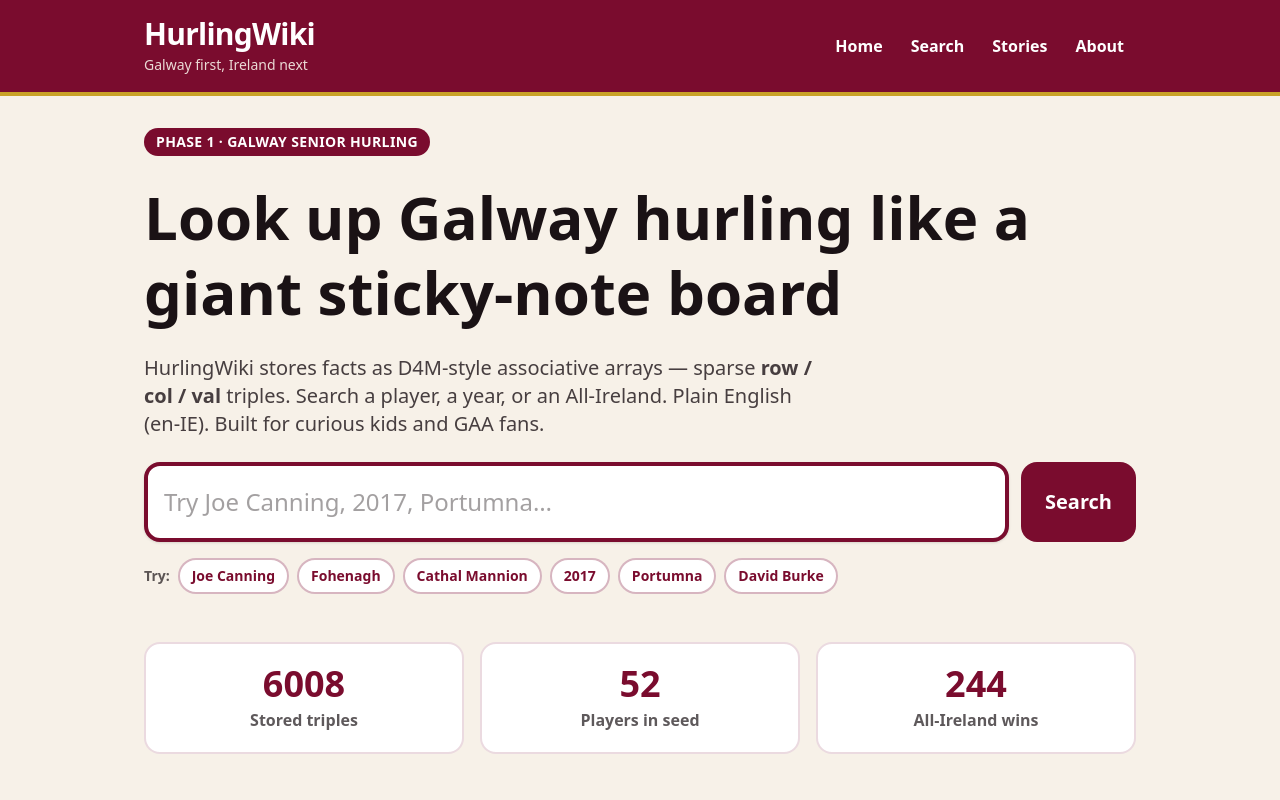
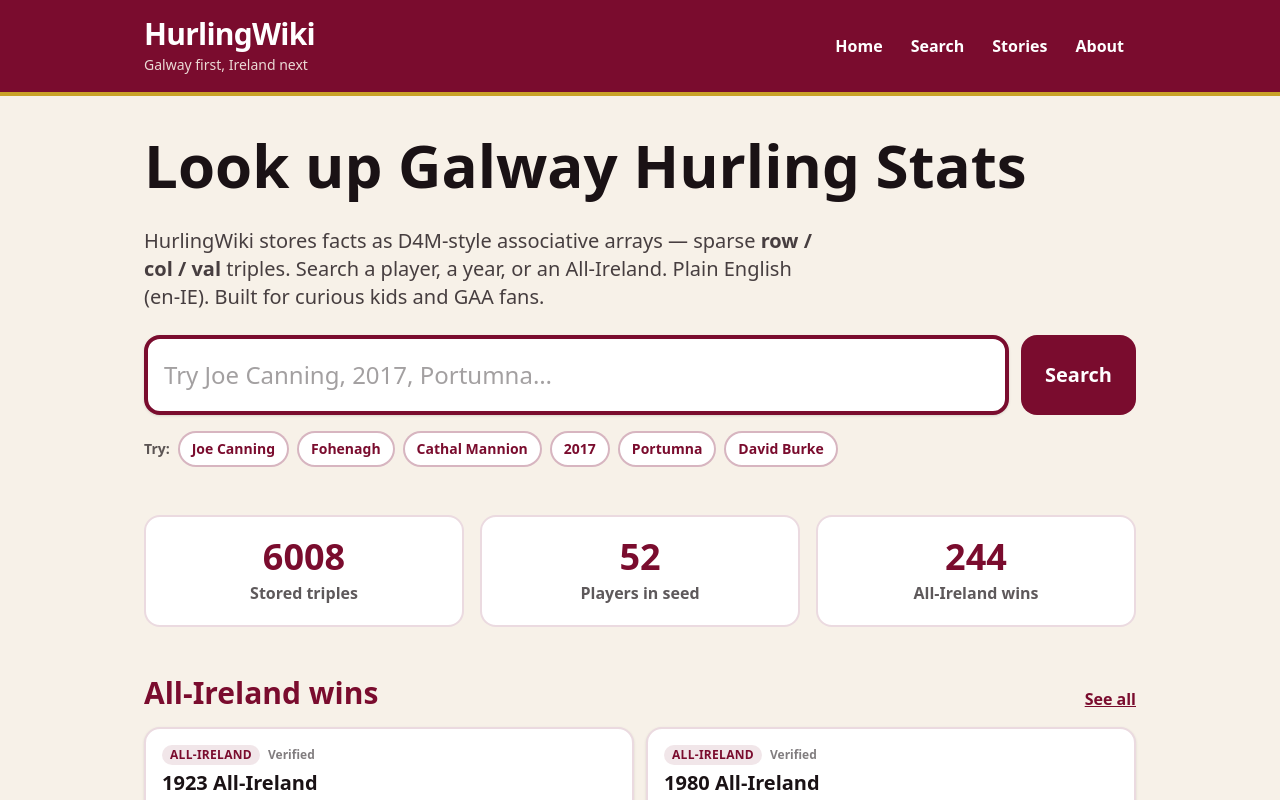
Before and after one commit to Sliothar1/GrokD4M, a Next.js app: page / in a window 1280 px wide. Shown: the top 800 px of the page. Built offline with nearby package versions, Linux system fonts and the light colour scheme.

Commit message:
Simplify homepage hero copy
Drop Phase 1 badge; headline is Look up Galway Hurling Stats.

```diff
--- a/src/app/page.tsx
+++ b/src/app/page.tsx
@@ -12,11 +12,8 @@
   return (
     <div className="space-y-12">
       <section className="space-y-6 text-center sm:text-left">
-        <p className="inline-block rounded-full bg-galway-maroon px-3 py-1 text-sm font-bold uppercase tracking-wide text-white">
-          Phase 1 · Galway senior hurling
-        </p>
         <h1 className="text-4xl font-black leading-tight text-galway-ink sm:text-6xl">
-          Look up Galway hurling like a giant sticky-note board
+          Look up Galway Hurling Stats
         </h1>
         <p className="max-w-2xl text-xl text-galway-ink/80">
           HurlingWiki stores facts as D4M-style associative arrays — sparse{" "}
```
